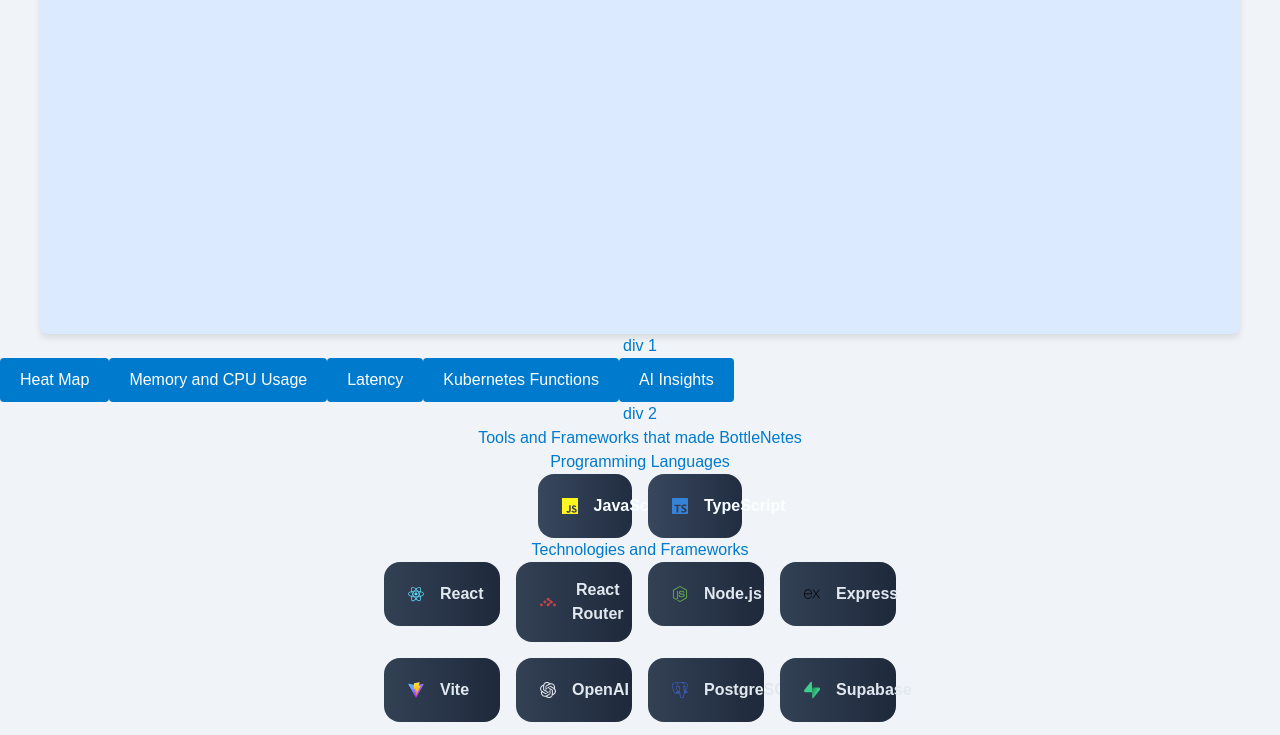
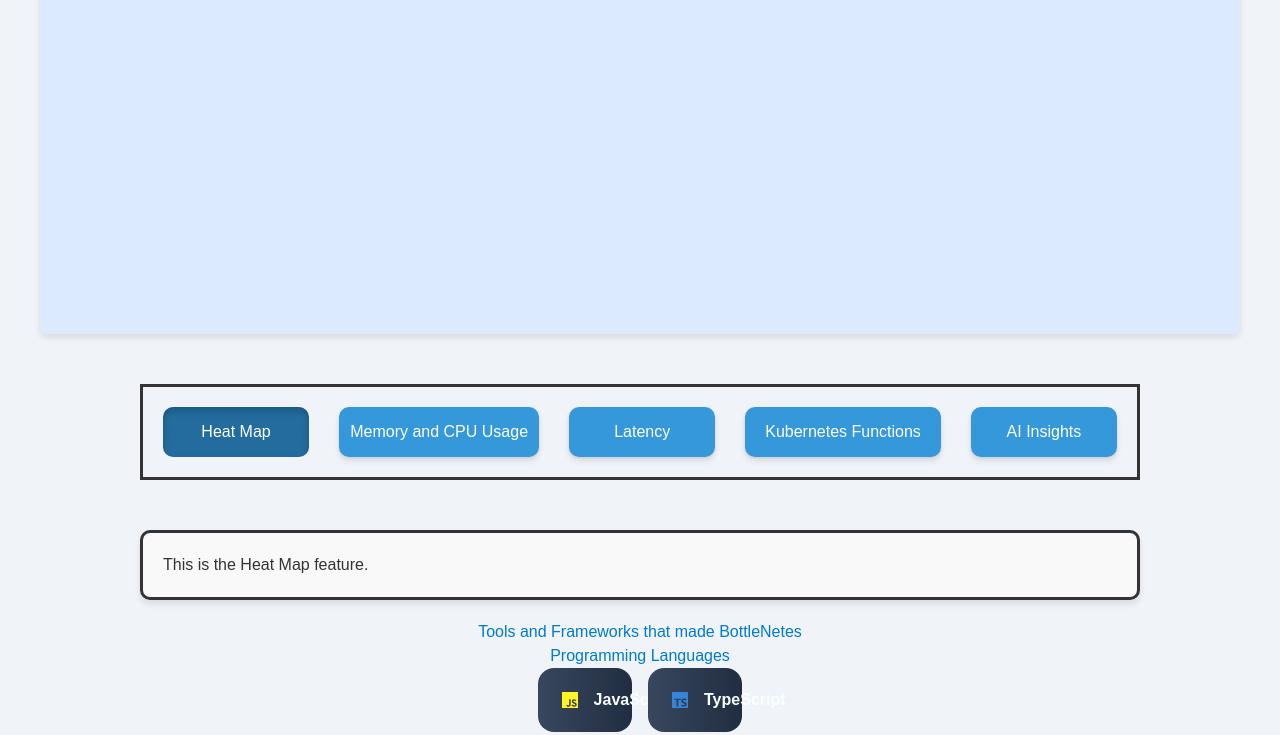
Before and after one commit to BottleNettes/Landing-Page, a React (Vite) app: page / in a window 1280 px wide. Shown: the part 466-1201 px from the top of the page. Built offline with nearby package versions, Linux system fonts and the light colour scheme.

Commit message:
conditionally render content

```diff
--- /dev/null
+++ b/src/components/FeatureDetails.jsx
@@ -0,0 +1,29 @@
+import React from 'react';
+
+const FeatureDetails = ({ feature }) => {
+  let content;
+
+  switch (feature) {
+    case 'Heat Map':
+      content = <div>This is the Heat Map feature.</div>;
+      break;
+    case 'Memory and CPU Usage':
+      content = <div>This is the Memory and CPU Usage feature.</div>;
+      break;
+    case 'Latency':
+      content = <div>This is the Latency feature.</div>;
+      break;
+    case 'Kubernetes Functions':
+      content = <div>This is the Kubernetes Functions feature.</div>;
+      break;
+    case 'AI Insights':
+      content = <div>This is the AI Insights feature.</div>;
+      break;
+    default:
+      content = <div>Select a feature to see the details.</div>;
+  }
+
+  return <div>{content}</div>;
+};
+
+export default FeatureDetails;
--- a/src/components/features.jsx
+++ b/src/components/features.jsx
@@ -1,6 +1,5 @@
-import React from 'react';
-import { useState, setState, useEffect } from 'react';
-
+import React, { useState, useEffect } from 'react';
+import FeatureDetails from './FeatureDetails';
 
 const Features = () => {
   const [clickedButton, setClickedButton] = useState('Heat Map');
@@ -10,26 +9,53 @@
   }, [clickedButton]);
 
   return (
-    <div>
-      <h1>div 1</h1>
-      <div>
-        <button onClick={() => setClickedButton('Heat Map')}> Heat Map </button>
-        <button onClick={() => setClickedButton('Memory and CPU Usage')}>
-          {' '}
-          Memory and CPU Usage{' '}
+    <div className='features-container'>
+      <div id='buttonDiv' className='button-container'>
+        <button
+          className={`featureButton ${
+            clickedButton === 'Heat Map' ? 'selected' : ''
+          }`}
+          onClick={() => setClickedButton('Heat Map')}
+        >
+          Heat Map
         </button>
-        <button onClick={() => setClickedButton('Latency')}> Latency </button>
-        <button onClick={() => setClickedButton('Kubernetes Functions')}>
-          {' '}
-          Kubernetes Functions{' '}
+        <button
+          className={`featureButton ${
+            clickedButton === 'Memory and CPU Usage' ? 'selected' : ''
+          }`}
+          onClick={() => setClickedButton('Memory and CPU Usage')}
+        >
+          Memory and CPU Usage
         </button>
-        <button onClick={() => setClickedButton('AI Insights')}>
-          {' '}
-          AI Insights{' '}
+        <button
+          className={`featureButton ${
+            clickedButton === 'Latency' ? 'selected' : ''
+          }`}
+          onClick={() => setClickedButton('Latency')}
+        >
+          Latency
+        </button>
+        <button
+          className={`featureButton ${
+            clickedButton === 'Kubernetes Functions' ? 'selected' : ''
+          }`}
+          onClick={() => setClickedButton('Kubernetes Functions')}
+        >
+          Kubernetes Functions
+        </button>
+        <button
+          className={`featureButton ${
+            clickedButton === 'AI Insights' ? 'selected' : ''
+          }`}
+          onClick={() => setClickedButton('AI Insights')}
+        >
+          AI Insights
         </button>
       </div>
-      <h1>div 2</h1>
-      <div></div>
+
+      <div id='featureDetailsDiv' className='details-container'>
+        <FeatureDetails feature={clickedButton} />
+      </div>
     </div>
   );
 };
--- a/src/styles/index.css
+++ b/src/styles/index.css
@@ -107,16 +107,15 @@
   align-items: center;
   padding: 1rem 1.5rem;
   border-radius: 1rem;
-	background-image: linear-gradient(to right, #334155,  #1e293b);
+  background-image: linear-gradient(to right, #334155, #1e293b);
   color: #e2e8f0;
   width: 100%;
 }
 
 #lang button:hover,
 #tech button:hover {
-	filter: brightness(1.2)
+  filter: brightness(1.2);
 }
-
 
 #lang button:active,
 #tech button:active {
@@ -127,7 +126,9 @@
 #lang button:active,
 #tech button:hover,
 #tech button:active {
-	transition-property: color, background-color, border-color, text-decoration-color, fill, stroke, opacity, box-shadow, transform, filter, backdrop-filter;
+  transition-property: color, background-color, border-color,
+    text-decoration-color, fill, stroke, opacity, box-shadow, transform, filter,
+    backdrop-filter;
   transition-timing-function: cubic-bezier(0.4, 0, 0.2, 1);
   transition-duration: 200ms;
 }
@@ -149,3 +150,70 @@
 #tech a:focus {
   text-decoration: none;
 }
+
+#buttonDiv {
+  border: solid;
+  display: flex;
+  align-items: center;
+  justify-content: center;
+  padding: 10px;
+  margin: 30px;
+}
+
+#featureDetailsDiv {
+  border: solid;
+}
+
+.features-container {
+  display: flex;
+  flex-direction: column;
+  align-items: center;
+  margin: 20px;
+}
+
+.button-container {
+  display: flex;
+  justify-content: center;
+  gap: 10px;
+  margin-bottom: 20px;
+  width: 100%;
+  max-width: 1000px;
+  overflow-x: auto;
+  white-space: nowrap;
+}
+
+.featureButton {
+  border-radius: 10px;
+  display: inline-flex;
+  margin: 10px;
+  height: 50px;
+  width: 200px;
+  box-sizing: border-box;
+  justify-content: center;
+  text-align: center;
+  white-space: nowrap;
+  align-items: center;
+  background-color: #3498db;
+  color: white;
+  box-shadow: 0 4px 6px rgba(0, 0, 0, 0.1), 0 1px 3px rgba(0, 0, 0, 0.08);
+  transition: all 0.3s ease-in-out;
+}
+
+.featureButton:hover {
+  background-color: #2980b9;
+}
+
+.selected {
+  background-color: #236d9e;
+  box-shadow: inset 0 4px 8px rgba(0, 0, 0, 0.2);
+}
+
+.details-container {
+  width: 100%;
+  max-width: 1000px;
+  padding: 20px;
+  background-color: #f9f9f9;
+  border-radius: 10px;
+  box-shadow: 0 4px 6px rgba(0, 0, 0, 0.1);
+  margin-top: 20px;
+}
```
Lines whose indentation alone changed are shown as unchanged.
